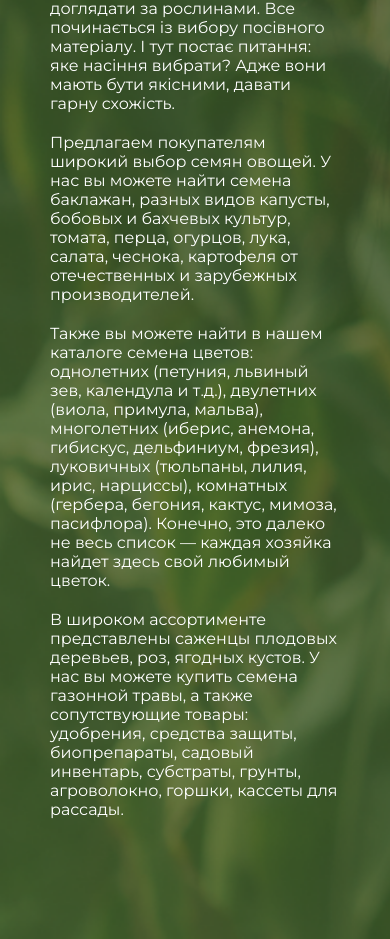
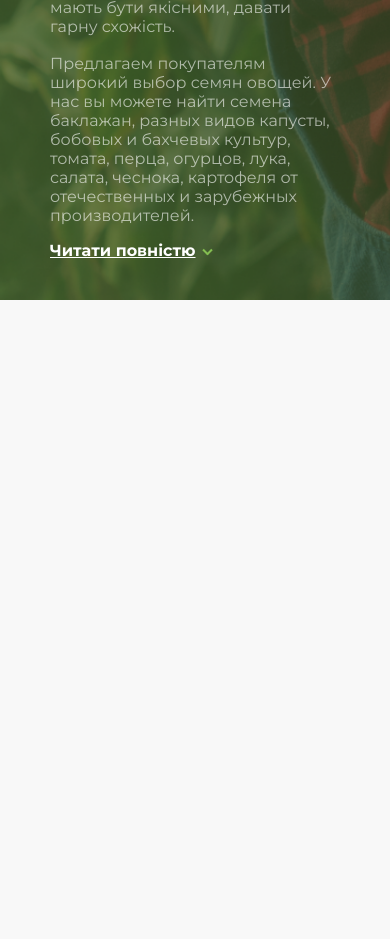
Before and after one commit to IloveKatyara1/InternetShopDat.WEB, a React (Create React App) app: page / in a window 390 px wide. Shown: the part 3640-4579 px from the top of the page. After the commit the page ends 3940 px from the top, so only its background shows below. Built offline with nearby package versions, Linux system fonts and the light colour scheme.

Commit message:
add media adaptives for seed

```diff
--- a/src/assets/scss/components/_header.scss
+++ b/src/assets/scss/components/_header.scss
@@ -95,7 +95,6 @@
             &__phone {
                 color: #fff;
                 font-size: 16px;
-                width: 160px;
             }
 
             &__descr {
@@ -230,8 +229,12 @@
 
         &__phone {
             font-size: 16px;
-            width: 160px;
             cursor: pointer;
+
+            &::after,
+            &::before {
+                right: 45px;
+            }
         }
 
         &_wrapper {
@@ -295,7 +298,11 @@
 
             &__phone {
                 font-size: 14px;
-                width: 141.5px;
+
+                &::after,
+                &::before {
+                    right: 7px;
+                }
             }
 
             &__descr {
@@ -322,8 +329,9 @@
 @media (max-width: 873px) {
     .header {
         &_nav {
-            .arrow_dropdown {
-                width: 74px;
+            .arrow_dropdown::after,
+            .arrow_dropdown::before {
+                right: -10px;
             }
 
             &__ul {
@@ -384,6 +392,13 @@
 
         &_support {
             margin-right: 36px;
+
+            &__phone {
+                &::after,
+                &::before {
+                    right: 18px;
+                }
+            }
         }
     }
 }
@@ -455,6 +470,15 @@
         &_nav {
             display: none;
         }
+
+        &_support {
+            &__phone {
+                &::after,
+                &::before {
+                    right: 45px;
+                }
+            }
+        }
     }
 }
 
--- a/src/assets/scss/pages/_main.scss
+++ b/src/assets/scss/pages/_main.scss
@@ -133,6 +133,15 @@
             margin-top: 15px;
         }
     }
+
+    &__more {
+        font-size: 16px;
+        color: #fff;
+        font-weight: 700;
+        text-decoration-line: underline;
+        display: none;
+        margin-top: 16px;
+    }
 }
 
 @media (max-width: 1300px) {
@@ -182,7 +191,8 @@
     }
 
     .carousel_green,
-    .partners {
+    .partners,
+    .seed {
         padding: 100px 0 70px 0;
     }
 }
@@ -213,7 +223,8 @@
     }
 
     .carousel_green,
-    .partners {
+    .partners,
+    .seed {
         padding: 80px 0 65px 0;
     }
 }
@@ -278,7 +289,8 @@
     }
 
     .carousel_green,
-    .partners {
+    .partners,
+    .seed {
         padding: 50px 0 55px 0;
     }
 
@@ -295,6 +307,21 @@
             img {
                 max-width: 126.647px;
                 max-height: 68.185px;
+            }
+        }
+    }
+
+    .seed {
+        &__more {
+            display: inline-block;
+        }
+
+        &__p {
+            margin-top: 18px;
+            color: rgba(255, 255, 255, 0.6);
+
+            &:first-child {
+                margin-top: 12px;
             }
         }
     }
@@ -321,7 +348,8 @@
     }
 
     .carousel_green,
-    .partners {
+    .partners,
+    .seed {
         padding: 34px 0 40px 0;
     }
 
--- a/src/assets/scss/style.scss
+++ b/src/assets/scss/style.scss
@@ -91,7 +91,7 @@ h1 {
 
 .arrow_dropdown {
     position: relative;
-    width: 84px;
+    display: inline-block;
 
     &::before,
     &::after {
@@ -100,7 +100,7 @@ h1 {
         height: 2px;
         display: block;
         position: absolute;
-        right: 0;
+        right: -15px;
         top: 59%;
         background-color: $green;
     }
--- a/src/pages/MainPage/components/Seed.tsx
+++ b/src/pages/MainPage/components/Seed.tsx
@@ -15,17 +15,25 @@ const Seed = () => {
                     видов капусты, бобовых и бахчевых культур, томата, перца, огурцов, лука, салата, чеснока, картофеля
                     от отечественных и зарубежных производителей.
                 </p>
-                <p className="seed__p">
-                    Также вы можете найти в нашем каталоге семена цветов: однолетних (петуния, львиный зев, календула и
-                    т.д.), двулетних (виола, примула, мальва), многолетних (иберис, анемона, гибискус, дельфиниум,
-                    фрезия), луковичных (тюльпаны, лилия, ирис, нарциссы), комнатных (гербера, бегония, кактус, мимоза,
-                    пасифлора). Конечно, это далеко не весь список — каждая хозяйка найдет здесь свой любимый цветок.
-                </p>
-                <p className="seed__p">
-                    В широком ассортименте представлены саженцы плодовых деревьев, роз, ягодных кустов. У нас вы можете
-                    купить семена газонной травы, а также сопутствующие товары: удобрения, средства защиты,
-                    биопрепараты, садовый инвентарь, субстраты, грунты, агроволокно, горшки, кассеты для рассады.
-                </p>
+                {document.documentElement.clientWidth > 730 ? (
+                    <>
+                        <p className="seed__p">
+                            Также вы можете найти в нашем каталоге семена цветов: однолетних (петуния, львиный зев,
+                            календула и т.д.), двулетних (виола, примула, мальва), многолетних (иберис, анемона,
+                            гибискус, дельфиниум, фрезия), луковичных (тюльпаны, лилия, ирис, нарциссы), комнатных
+                            (гербера, бегония, кактус, мимоза, пасифлора). Конечно, это далеко не весь список — каждая
+                            хозяйка найдет здесь свой любимый цветок.
+                        </p>
+                        <p className="seed__p">
+                            В широком ассортименте представлены саженцы плодовых деревьев, роз, ягодных кустов. У нас вы
+                            можете купить семена газонной травы, а также сопутствующие товары: удобрения, средства
+                            защиты, биопрепараты, садовый инвентарь, субстраты, грунты, агроволокно, горшки, кассеты для
+                            рассады.
+                        </p>
+                    </>
+                ) : null}
+
+                <h4 className="seed__more arrow_dropdown">Читати повністю</h4>
             </div>
         </div>
     );
```
